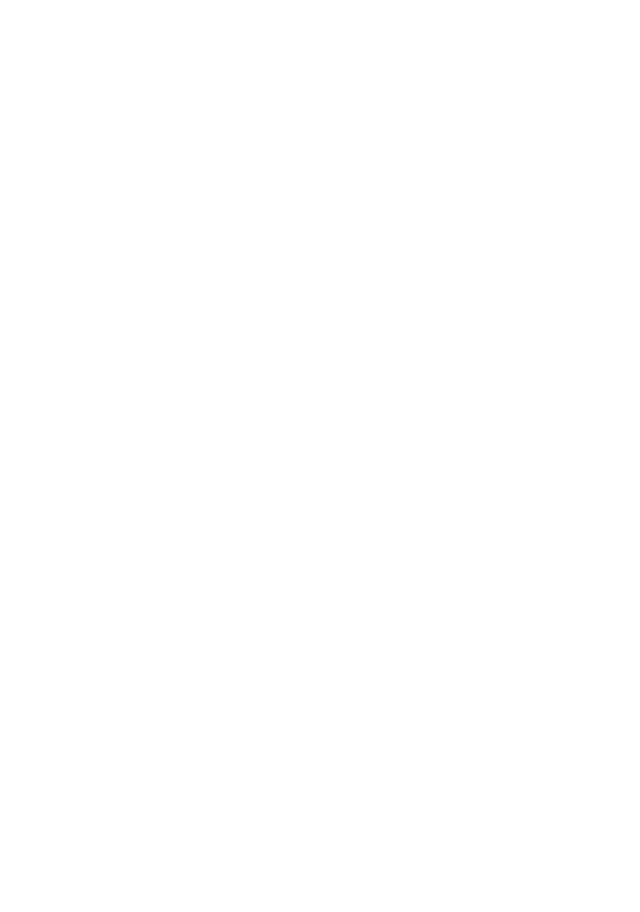
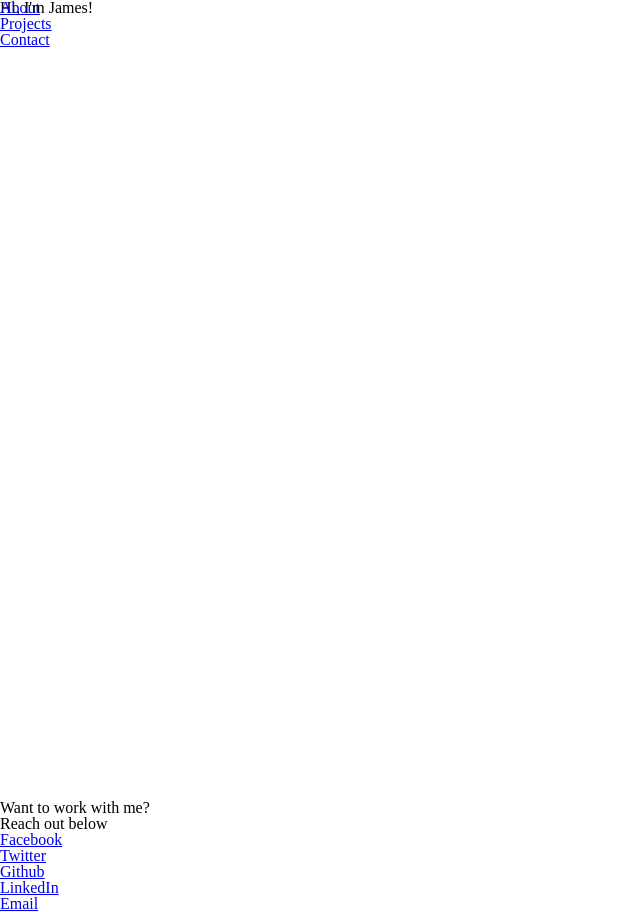
Before and after one commit to jameskaupert/fcc-portfolio-page, a website: page public/index.html in a window 1280 px wide. Shown: the whole page, without its empty margins (0-640 px from the left). Before the commit the page ends 800 px from the top, so only its background shows below. Drawn offline with Linux system fonts and the light colour scheme.

Commit message:
finish acceptance criteria

```diff
--- a/public/assets/styles/main.css
+++ b/public/assets/styles/main.css
@@ -0,0 +1,13 @@
+#navbar {
+    position: fixed;
+}
+
+#welcome-section {
+    height: 100vh;
+}
+
+@media all and (max-width: 699px) {
+  body {
+    background: #ccc;
+  }
+}
--- a/public/index.html
+++ b/public/index.html
@@ -1,5 +1,6 @@
 <!DOCTYPE html>
 <html lang="en">
+
 <head>
     <meta charset="UTF-8">
     <meta name="viewport" content="width=device-width, initial-scale=1.0">
@@ -8,7 +9,70 @@
     <link rel="stylesheet" href="assets/styles/main.css">
     <title>Sample Portfolio Page</title>
 </head>
+
 <body>
-  <script src="https://gitcdn.link/repo/freeCodeCamp/testable-projects-fcc/master/build/bundle.js"></script>
+    <div class="main-container">
+        <nav id="navbar">
+            <ul>
+                <li>
+                    <a href="#welcome-section">About</a>
+                </li>
+                <li>
+                    <a href="#projects">Projects</a>
+                </li>
+                <li>
+                    <a href="#contact">Contact</a>
+                </li>
+            </ul>
+        </nav>
+        <main>
+            <section id="welcome-section">
+                <h1>Hi, I'm James!</h1>
+            </section>
+            <section id="projects">
+                <a href="#">
+                    <div class="project-tile">
+                        <div></div>
+                        <div></div>
+                    </div>
+                </a>
+            </section>
+            <section id="contact">
+                <h1>Want to work with me?</h1>
+                <h2>Reach out below</h2>
+                <div class="contact-links-container">
+                    <a href="#">
+                        <div>
+                            <p>Facebook</p>
+                        </div>
+                    </a>
+                    <a href="#">
+                        <div>
+                            <p>Twitter</p>
+                        </div>
+                    </a>
+                    <a href="https://www.github.com/jameskaupert" id="profile-link" target="_blank">
+                        <div>
+                            <p>Github</p>
+                        </div>
+                    </a>
+                    <a href="#">
+                        <div>
+                            <p>LinkedIn</p>
+                        </div>
+                    </a>
+                    <a href="#">
+                        <div>
+                            <p>Email</p>
+                        </div>
+                    </a>
+                </div>
+            </section>
+        </main>
+        <footer></footer>
+
+    </div>
+    <script src="https://gitcdn.link/repo/freeCodeCamp/testable-projects-fcc/master/build/bundle.js"></script>
 </body>
+
 </html>
```
Also changed, not shown: README.md.
